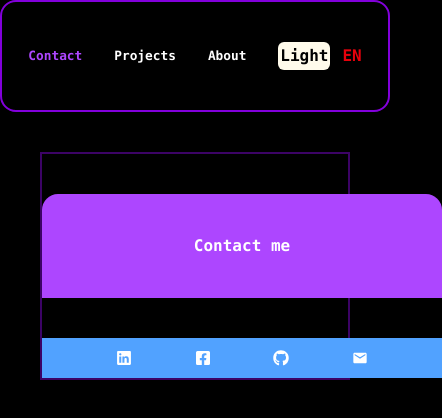
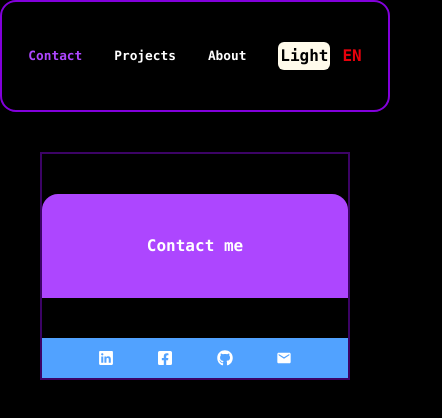
Before and after one commit to Rafael12Ma/Cv, a Next.js app: page /contact in a window 390 px wide. Shown: the top 418 px of the page, 442 px wide, since content can reach past the window. Built offline with nearby package versions, Linux system fonts and the light colour scheme.

Commit message:
responsivness

```diff
--- a/app/(cv)/contact/page.jsx
+++ b/app/(cv)/contact/page.jsx
@@ -8,10 +8,10 @@ export default function ContactPage() {
   return (
     <>
       <div className="border-purple-950 border-2 m-10">
-        <div className="bg-purple-500 w-100 flex flex-col justify-center items-center my-10 rounded-t-2xl mx-auto text-center p-10">
+        <div className="bg-purple-500 sm:w-80 flex flex-col justify-center items-center my-10 rounded-t-2xl mx-auto text-center p-10">
           <h1 className="font-mono font-semibold">Contact me</h1>
         </div>
-        <div className="bg-blue-400 w-100 flex flex-col mx-auto justify-center">
+        <div className="bg-blue-400 sm:w-80 flex flex-col mx-auto justify-center">
           <div className=" flex justify-evenly p-3 ">
             <Link href="/a">
               {" "}
```
